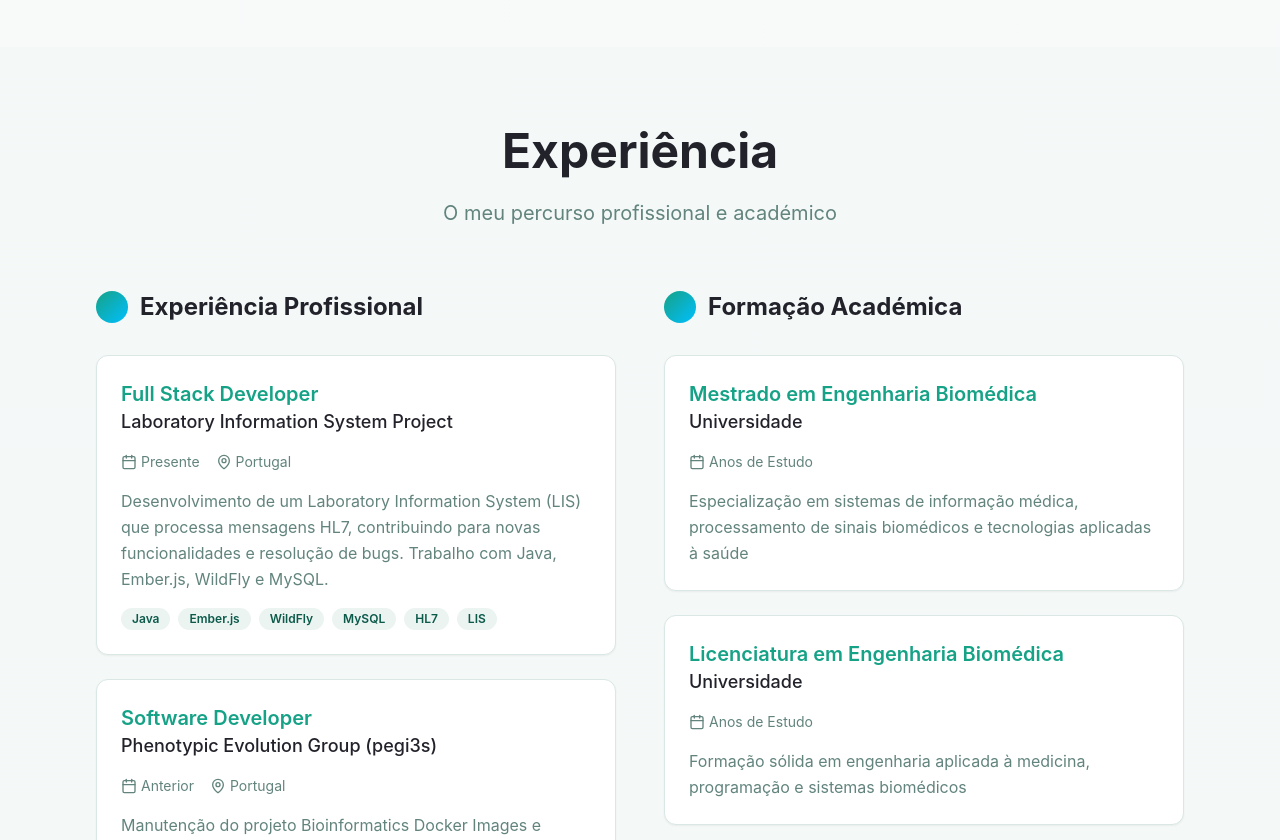
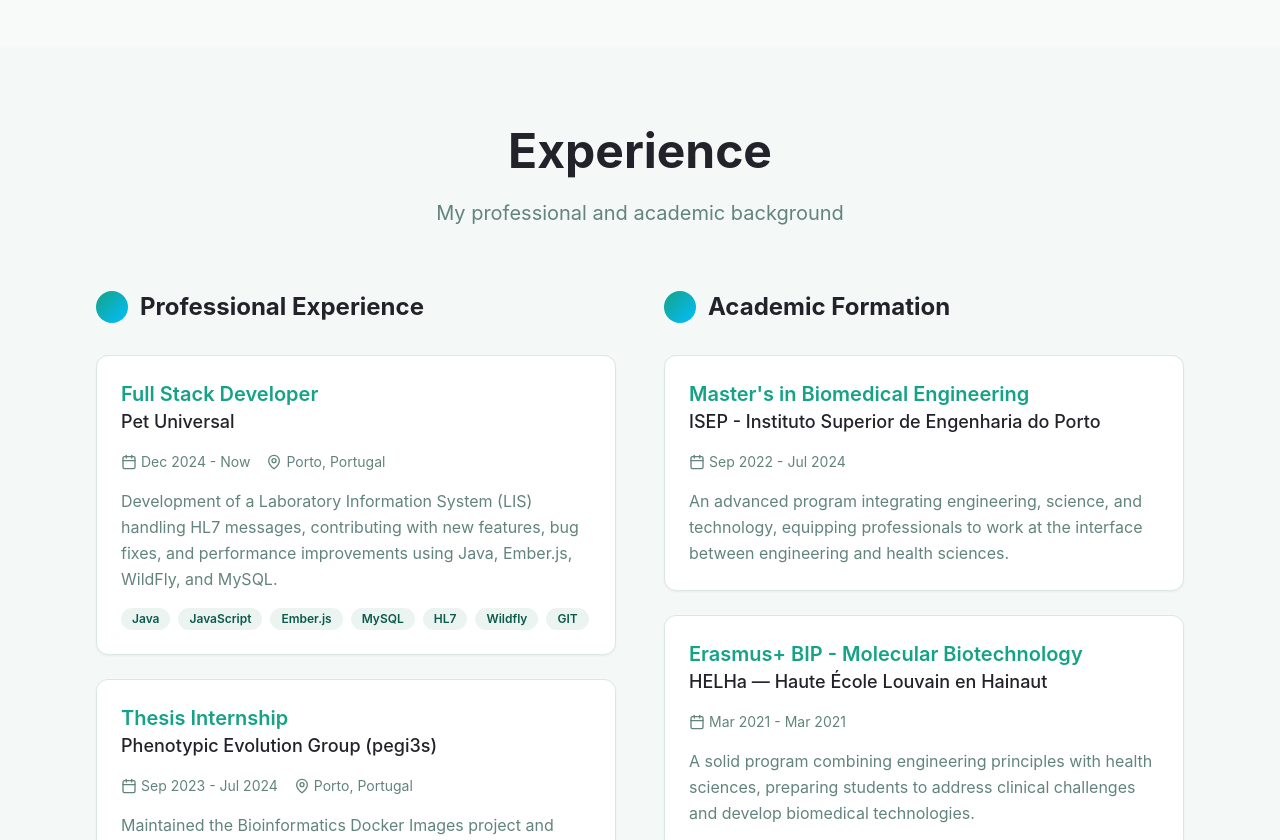
Before and after one commit to DiogoAd/MyWebsite, a React (Vite) app: page / in a window 1280 px wide. Shown: the part 1960-2800 px from the top of the page. Built offline with nearby package versions, Linux system fonts and the light colour scheme.

Commit message:
expeirience section

```diff
--- a/src/components/ExperienceSection.tsx
+++ b/src/components/ExperienceSection.tsx
@@ -6,34 +6,56 @@ const ExperienceSection = () => {
   const experiences = [
     {
       title: "Full Stack Developer",
-      company: "Laboratory Information System Project",
-      location: "Portugal",
-      period: "Presente",
-      description: "Desenvolvimento de um Laboratory Information System (LIS) que processa mensagens HL7, contribuindo para novas funcionalidades e resolução de bugs. Trabalho com Java, Ember.js, WildFly e MySQL.",
-      skills: ["Java", "Ember.js", "WildFly", "MySQL", "HL7", "LIS"]
+      company: "Pet Universal",
+      location: "Porto, Portugal",
+      period: "Dec 2024 - Now",
+      description: "Development of a Laboratory Information System (LIS) handling HL7 messages, contributing with new features, bug fixes, and performance improvements using Java, Ember.js, WildFly, and MySQL.",
+      skills: ["Java", "JavaScript", "Ember.js","MySQL", "HL7", "Wildfly", "GIT"]
     },
     {
-      title: "Software Developer",
+      title: "Thesis Internship",
       company: "Phenotypic Evolution Group (pegi3s)",
-      location: "Portugal",
-      period: "Anterior",
-      description: "Manutenção do projeto Bioinformatics Docker Images e desenvolvimento de ferramentas user-friendly como DocNRun e Docker Manager para simplificar o uso de Docker na bioinformática.",
-      skills: ["Docker", "Bioinformatics", "Linux", "Shell Scripting", "Git"]
+      location: "Porto, Portugal",
+      period: "Sep 2023 - Jul 2024",
+      description: "Maintained the Bioinformatics Docker Images project and developed user-friendly tools (DocNRun, Docker Manager) to simplify Docker usage in bioinformatics.",
+      skills: ["Python", "GUI", "Docker", "Bioinformatics", "Linux", "Shell Scripting"]
+    },
+    {
+      title: "Bachelor's Internship",
+      company: "Phenotypic Evolution Group (pegi3s)",
+      location: "Porto, Portugal",
+      period: "Mar 2022 - Jul 2022",
+      description: "Supported the Quality Department (GQ) through projects in Health Metrology, equipment calibration, Eye Bank requirements, and document management systems.",
+      skills: ["Hospital Information Systems", "Medical Equipment", "GHAF", "Research"]
+    },
+    {
+      title: "Student Association",
+      company: "Phenotypic Evolution Group (pegi3s)",
+      location: "Porto, Portugal",
+      period: "Mar 2020 - Dec 2024",
+      description: "Board member of the Sports Department, managing college teams, coordinating national competitions, and organizing major student events.",
+      skills: ["Problem Solving", "Communication", "Leadership", "Teamwork"]
     }
   ];
 
   const education = [
     {
-      degree: "Mestrado em Engenharia Biomédica",
-      school: "Universidade",
-      period: "Anos de Estudo",
-      description: "Especialização em sistemas de informação médica, processamento de sinais biomédicos e tecnologias aplicadas à saúde"
+      degree: "Master's in Biomedical Engineering",
+      school: "ISEP - Instituto Superior de Engenharia do Porto",
+      period: "Sep 2022 - Jul 2024",
+      description: "An advanced program integrating engineering, science, and technology, equipping professionals to work at the interface between engineering and health sciences."
     },
     {
-      degree: "Licenciatura em Engenharia Biomédica",
-      school: "Universidade",
-      period: "Anos de Estudo",
-      description: "Formação sólida em engenharia aplicada à medicina, programação e sistemas biomédicos"
+      degree: "Erasmus+ BIP - Molecular Biotechnology",
+      school: "HELHa — Haute École Louvain en Hainaut",
+      period: "Mar 2021 - Mar 2021",
+      description: "A solid program combining engineering principles with health sciences, preparing students to address clinical challenges and develop biomedical technologies."
+    },
+    {
+      degree: "Baschelor's in Biomedical Engineering",
+      school: "ISEP - Instituto Superior de Engenharia do Porto",
+      period: "Sep 2019 - Sep 2022",
+      description: "A solid program combining engineering principles with health sciences, preparing students to address clinical challenges and develop biomedical technologies."
     }
   ];
 
@@ -41,9 +63,9 @@ const ExperienceSection = () => {
     <section className="py-20 px-4 bg-muted/30" id="experience">
       <div className="container mx-auto max-w-6xl">
         <div className="text-center mb-16">
-          <h2 className="text-4xl lg:text-5xl font-bold mb-6">Experiência</h2>
+          <h2 className="text-4xl lg:text-5xl font-bold mb-6">Experience</h2>
           <p className="text-xl text-muted-foreground max-w-3xl mx-auto">
-            O meu percurso profissional e académico
+            My professional and academic background
           </p>
         </div>
 
@@ -52,7 +74,7 @@ const ExperienceSection = () => {
           <div>
             <h3 className="text-2xl font-bold mb-8 flex items-center">
               <div className="w-8 h-8 bg-hero-gradient rounded-full mr-3"></div>
-              Experiência Profissional
+              Professional Experience
             </h3>
 
             <div className="space-y-6">
@@ -78,7 +100,6 @@ const ExperienceSection = () => {
                     <p className="text-muted-foreground leading-relaxed">
                       {exp.description}
                     </p>
-
                     <div className="flex flex-wrap gap-2">
                       {exp.skills.map((skill, skillIndex) => (
                         <Badge key={skillIndex} variant="secondary" className="text-xs">
@@ -96,7 +117,7 @@ const ExperienceSection = () => {
           <div>
             <h3 className="text-2xl font-bold mb-8 flex items-center">
               <div className="w-8 h-8 bg-hero-gradient rounded-full mr-3"></div>
-              Formação Académica
+              Academic Formation
             </h3>
 
             <div className="space-y-6">
--- a/src/components/ui/badge.tsx
+++ b/src/components/ui/badge.tsx
@@ -14,6 +14,8 @@ const badgeVariants = cva(
           "border-transparent bg-secondary text-secondary-foreground hover:bg-secondary/80",
         destructive:
           "border-transparent bg-destructive text-destructive-foreground hover:bg-destructive/80",
+        success:
+          "border-transparent bg-green-600 text-white hover:bg-green-500",
         outline: "text-foreground",
       },
     },
```
